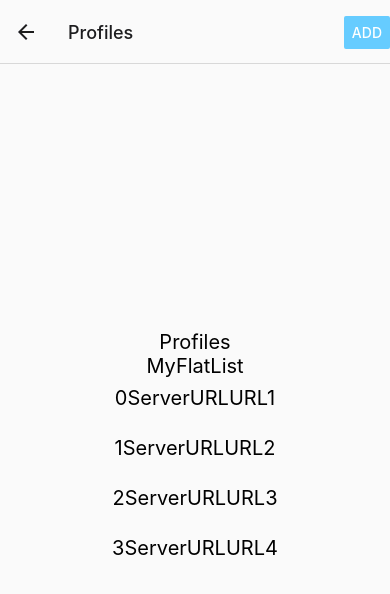
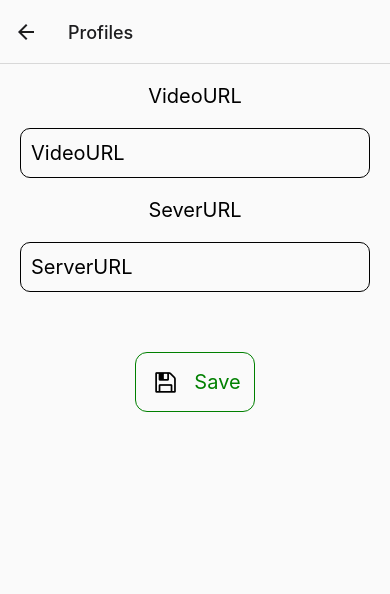
Before and after one commit to andademon/embedded-course-app, a React Native app: screen /Profiles in a window 390 px wide. Shown: the top 594 px of the page. Built offline with nearby package versions, Linux system fonts and the light colour scheme.

Commit message:
modified:   App.js 	modified:   components/MyFlatList.js 	new file:   components/Separator.js 	new file:   screen/AddProfile.js 	modified:   screen/Profiles.js

```diff
--- a/App.js
+++ b/App.js
@@ -10,6 +10,7 @@ import Profiles from './screen/Profiles';
 import Live from './screen/Live'
 import Weather from './screen/Weather';
 import About from './screen/About'
+import AddProfile from './screen/AddProfile';
 
 const Stack = createNativeStackNavigator();
 
@@ -21,10 +22,12 @@ export default function App(){
                 {/* <Stack.Screen name = "SetUp" component = {SetUp} options={{animation:'slide_from_right'}} /> */}
                 {/* <Stack.Screen name = "HomePage" component = {HomePage} /> */}
                 <Stack.Screen name = "NewHomePage" component = {NewHomePage} options={{headerShadowVisible:true,headerStyle:{backgroundColor:"skyblue"},headerShown:false,title:"MyApp"}} />
-                <Stack.Screen name = "Profiles" component = {Profiles} options={{animation:'slide_from_right',headerStyle:{backgroundColor:"#fafafa"},headerRight:() => (<View><Button title='ADD' color="#66ccff" onPress={() => {Alert.alert("hello world")}}/></View>)}} />
+                <Stack.Screen name = "Profiles" component = {Profiles} options={{animation:'slide_from_right',headerStyle:{backgroundColor:"#fafafa"}}}/>
+
                 <Stack.Screen name = "Live" component = {Live} options={{animation:'slide_from_right'}} />
                 <Stack.Screen name = "Weather" component = {Weather} options={{animation:'slide_from_right'}} />
                 <Stack.Screen name = "About" component = {About} />
+                <Stack.Screen name = "AddProfile" component = {AddProfile} options={{animation:'slide_from_right'}} />
             </Stack.Navigator>
         </NavigationContainer>
     );
--- a/components/MyFlatList.js
+++ b/components/MyFlatList.js
@@ -1,9 +1,10 @@
 import React, { useState,useEffect } from 'react';
 import { StyleSheet, Text, View , Alert, FlatList} from 'react-native';
 import AsyncStorage from '@react-native-async-storage/async-storage';
+import Separator from "../components/Separator"
 
 export default function MyFlatList(){
-    const [data,setData] = useState([{name:"URL1"},{name:"URL2"},{name:"URL3"},{name:"URL4"}]);
+    const [data,setData] = useState([]);
     const [count, setCount] = useState(0);
 
     useEffect(() => {
@@ -20,7 +21,7 @@ export default function MyFlatList(){
 
     return (
         <View style = {styles.container}>
-            <Text style = {styles.mainText}>MyFlatList</Text>
+            <Separator />
             <FlatList
                 data={data}
                 renderItem={data => (
@@ -38,8 +39,8 @@ export default function MyFlatList(){
 const styles = StyleSheet.create({
     container:{
         flex:1,
+        alignItems:'center',
         justifyContent:'center',
-        alignItems:'center',
         backgroundColor:"#fafafa",
     },
     mainText:{
--- /dev/null
+++ b/components/Separator.js
@@ -0,0 +1,8 @@
+import React from 'react';
+import { StyleSheet, View, Text } from 'react-native';
+
+const Separator = () => {
+    return <View style={{height: 2,width: 1000, backgroundColor: 'black'}} />;
+}
+
+export default Separator;
--- /dev/null
+++ b/screen/AddProfile.js
@@ -0,0 +1,18 @@
+import React, { useState } from 'react';
+import { StyleSheet, Text, View , Alert} from 'react-native';
+import AsyncStorage from '@react-native-async-storage/async-storage';
+
+export default function AddProfile(){
+    return (
+        <View style = {styles.container}>
+
+        </View>
+    );
+}
+
+const styles = StyleSheet.create({
+    container:{
+        flex:1,
+        backgroundColor:"#fafafa",
+    }
+});
--- a/screen/Profiles.js
+++ b/screen/Profiles.js
@@ -1,13 +1,83 @@
-import React, { useState } from 'react';
-import { StyleSheet, Text, View , Alert} from 'react-native';
+import React, { useState,useEffect } from 'react';
+import { StyleSheet, Text, View , Alert, TextInput, Button, TouchableOpacity} from 'react-native';
+import AsyncStorage from '@react-native-async-storage/async-storage';
+import { FontAwesome } from '@expo/vector-icons';
 import MyFlatList from '../components/MyFlatList';
+import SetUp from "../screen/SetUp"
+
+const storeData = async (key,value) => {
+    try {
+      await AsyncStorage.setItem(key,value)
+    } catch (error) {
+
+    }
+}
+
+const getData = async (key) => {
+    try {
+      let data = await AsyncStorage.getItem(key);
+      return data;
+    } catch(error) {
+      // error reading value
+      return "null";
+    }
+}
 
 export default function Profiles(){
+    const [isFocused1, setIsFocused1] = useState(false);
+    const [isFocused2, setIsFocused2] = useState(false);
+    const [VideoURL,setVideoURL] = useState("");
+    const [ServerURL,setServerURL] = useState("");
+
+    useEffect(() => {
+        async function getVideoURL(){
+            let videoURL = await getData("VideoURL");
+            setVideoURL(videoURL);
+        }
+        async function getServerURL(){
+            let serverURL = await getData("ServerURL");
+            setServerURL(serverURL);
+        }
+        getVideoURL();
+        getServerURL();
+    },[]);
+
     return (
-        <View style = {styles.container}>
-            <Text style = {styles.mainText}>Profiles</Text>
-            <View>
-                <MyFlatList />
+        <View style = {styles.container} >
+            <View style = {{marginTop:20}}><Text style = {styles.mainText}>VideoURL</Text></View>
+            <TextInput
+                style = {[styles.textInput,isFocused1 ? styles.focused : null]}
+                defaultValue = {VideoURL}
+                placeholder = "VideoURL"
+                onFocus={() => setIsFocused1(true)}
+                onBlur={() => setIsFocused1(false)}
+                onChangeText={(text) => setVideoURL(text)}
+            />
+            <View><Text style = {styles.mainText}>SeverURL</Text></View>
+            <TextInput
+                style = {[styles.textInput,isFocused2 ? styles.focused : null]}
+                defaultValue = {ServerURL}
+                placeholder = "ServerURL"
+                onFocus={() => setIsFocused2(true)}
+                onBlur={() => setIsFocused2(false)}
+                onChangeText={(text) => setServerURL(text)}
+            />
+            <View style = {{height:60,alignItems:'center',marginTop: 40}}>
+                <TouchableOpacity
+                    onPress={async () => {
+                            // navigation.navigate('HomePage',{videoURI:videoURI,serverURL:serverURL})//前面videoURI是属性名，后面videoURI是参数(从useState里取)
+                            storeData("VideoURL",VideoURL.toString());
+                            storeData("ServerURL",ServerURL.toString());
+                            Alert.alert("Saved")
+                        }
+                    }
+
+                >
+                    <View style = {{height:60,width: 120,backgroundColor:'#fafafa',borderRadius:12,borderColor:"green",borderWidth:1,flexDirection:'row',alignItems:'center'}}>
+                        <View style = {{flex:1,alignItems:'center'}}><FontAwesome name="save" size={24} color="black" /></View>
+                        <View style = {{flex:1,alignItems:'center'}}><Text style = {{color:'green',fontSize:20,paddingRight:14}}>Save</Text></View>
+                    </View>
+                </TouchableOpacity>
             </View>
         </View>
     );
@@ -16,12 +86,25 @@ export default function Profiles(){
 const styles = StyleSheet.create({
     container:{
         flex:1,
-        justifyContent:'center',
-        alignItems:'center',
+        // justifyContent:'center',
+        // alignItems:'center',
         backgroundColor:"#fafafa",
     },
     mainText:{
         textAlign:'center',
         fontSize:20
-    }
+    },
+    textInput:{
+        height:50,
+        margin:20,
+        backgroundColor:'#fafafa',
+        padding:10,
+        fontSize:20,
+        borderRadius:10,
+        borderWidth:1
+    },
+    focused: {
+        borderColor: 'green',
+        borderWidth: 2
+    },
 });
```
